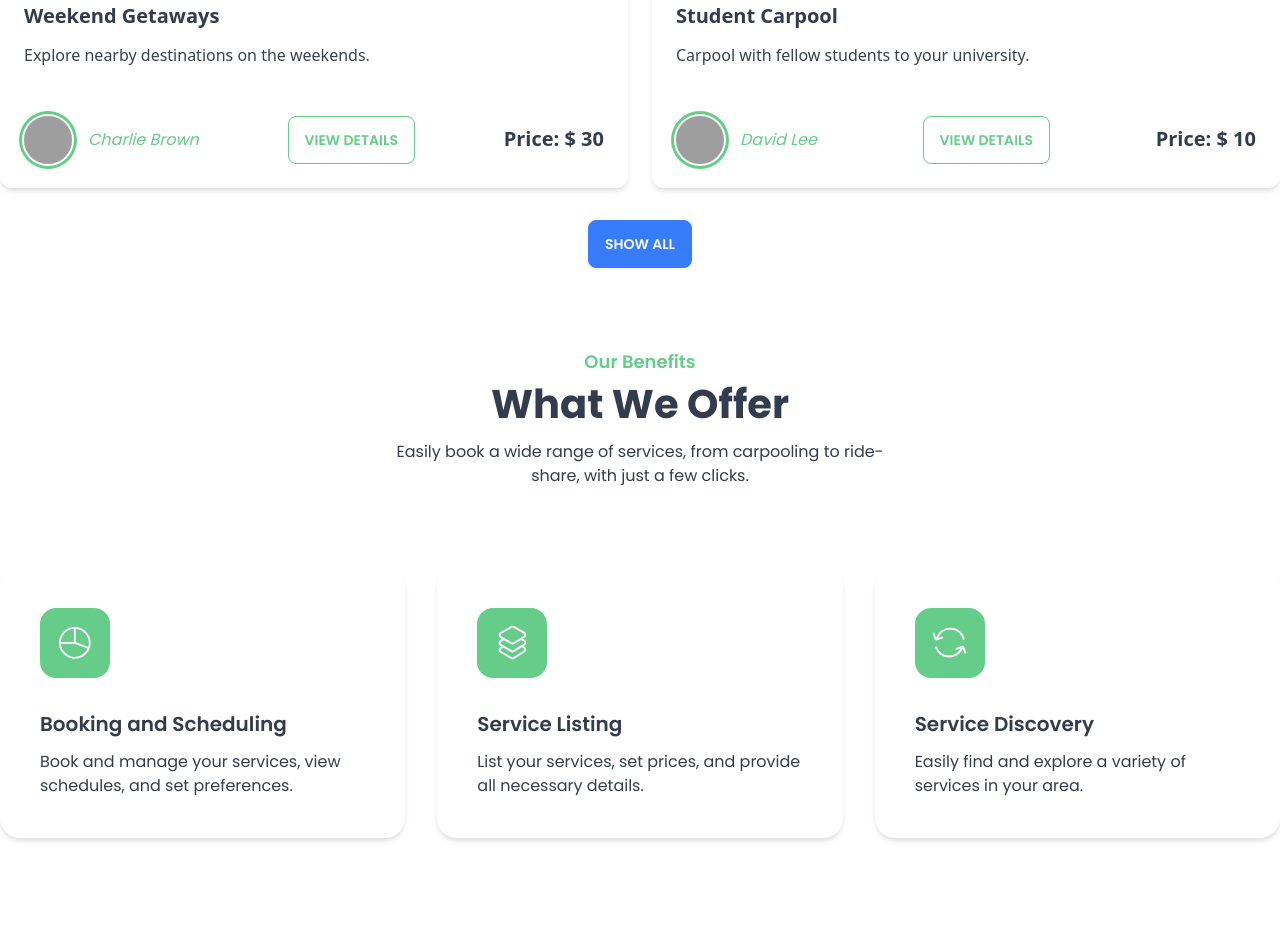
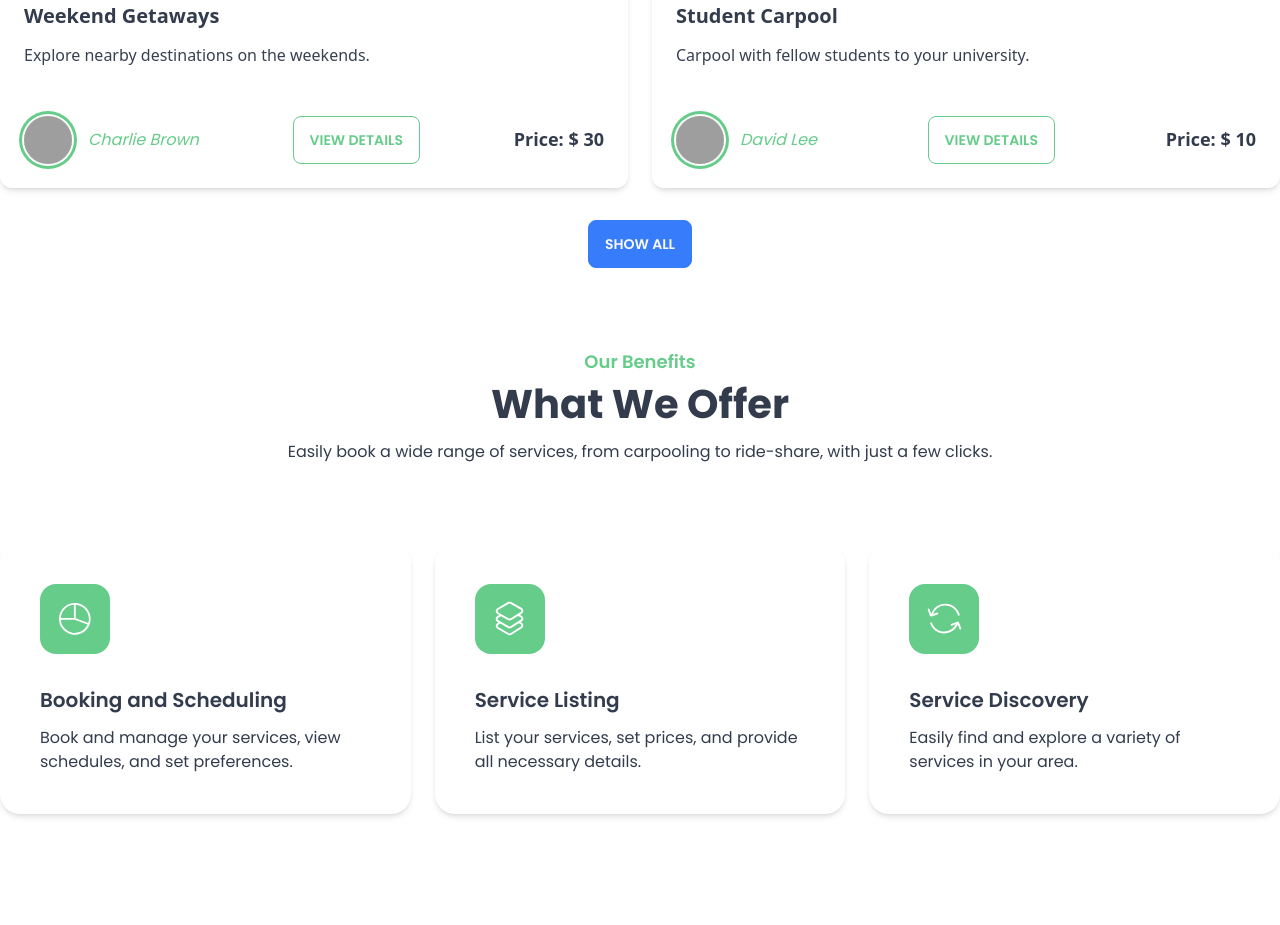
Before and after one commit to Rezwan66/travel-buddy-io-client, a React (Vite) app: page / in a window 1280 px wide. Shown: the part 1500-2425 px from the top of the page. Built offline with nearby package versions, Linux system fonts and the light colour scheme; grey boxes are pictures that could not be loaded.

Commit message:
added leaflet section in homepage, fix problem with services responsive section

```diff
--- a/package.json
+++ b/package.json
@@ -11,10 +11,12 @@
   },
   "dependencies": {
     "axios": "^1.6.0",
+    "leaflet": "^1.9.4",
     "localforage": "^1.10.0",
     "match-sorter": "^6.3.1",
     "react": "^18.2.0",
     "react-dom": "^18.2.0",
+    "react-leaflet": "^4.2.1",
     "react-router-dom": "^6.18.0",
     "react-simple-typewriter": "^5.0.1",
     "sort-by": "^1.2.0"
--- a/src/components/Home/Banner.jsx
+++ b/src/components/Home/Banner.jsx
@@ -55,7 +55,7 @@ const Banner = () => {
               </Link>
             </div>
             <div className="space-x-2 text-center py-2 lg:py-0">
-              <h2 className="md:text-4xl text-white font-medium">
+              <h2 className="md:text-3xl text-white font-medium">
                 Find travel companions for{' '}
                 <span className="text-primary font-bold">
                   <Typewriter
--- a/src/components/Home/Benefits.jsx
+++ b/src/components/Home/Benefits.jsx
@@ -3,9 +3,9 @@ const Benefits = () => {
     <div className="max-w-7xl mx-auto my-20">
       <section>
         <div className="container">
-          <div className="flex flex-wrap -mx-4">
+          <div className="flex flex-wrap ">
             <div className="w-full px-4">
-              <div className="text-center mx-auto mb-12 lg:mb-20 max-w-[510px]">
+              <div className="text-center mx-auto mb-12 lg:mb-20 ">
                 <span className="font-semibold text-lg text-primary mb-2 block">
                   Our Benefits
                 </span>
@@ -28,12 +28,11 @@ const Benefits = () => {
               </div>
             </div>
           </div>
-          <div className="flex flex-wrap -mx-4">
-            <div className="w-full md:w-1/2 lg:w-1/3 px-4">
+          <div className="grid grid-cols-1 lg:grid-cols-3 gap-6">
+            <div className="">
               <div
                 className="
                p-10
-               md:px-7
                xl:px-10
                rounded-[20px]
                bg-white
@@ -76,11 +75,10 @@ const Benefits = () => {
                 </p>
               </div>
             </div>
-            <div className="w-full md:w-1/2 lg:w-1/3 px-4">
+            <div className="">
               <div
                 className="
                p-10
-               md:px-7
                xl:px-10
                rounded-[20px]
                bg-white
@@ -123,11 +121,11 @@ const Benefits = () => {
                 </p>
               </div>
             </div>
-            <div className="w-full md:w-1/2 lg:w-1/3 px-4">
+            <div className="">
               <div
                 className="
                p-10
-               md:px-7
+
                xl:px-10
                rounded-[20px]
                bg-white
--- /dev/null
+++ b/src/components/Home/Leaflet.jsx
@@ -0,0 +1,43 @@
+import { MapContainer, Marker, Popup, TileLayer } from 'react-leaflet';
+import 'leaflet/dist/leaflet.css';
+import '../../../src/index.css';
+
+const Leaflet = () => {
+  const position = [23.8103, 90.4125];
+  return (
+    <div className="bg-blue-200 border border-red-600">
+      <div className="hero max-w-7xl mx-auto py-16">
+        <div className="hero-content flex-col lg:flex-row-reverse justify-between items-center">
+          <div>
+            <MapContainer center={position} zoom={13} scrollWheelZoom={false}>
+              <TileLayer
+                attribution='&copy; <a href="https://www.openstreetmap.org/copyright">OpenStreetMap</a> contributors'
+                url="https://{s}.tile.openstreetmap.org/{z}/{x}/{y}.png"
+              />
+              <Marker position={position}>
+                <Popup>
+                  Find us Here. <br /> Visit Our Office.
+                </Popup>
+              </Marker>
+            </MapContainer>
+          </div>
+          <div>
+            <h1 className="text-2xl font-bold text-center lg:text-left mt-4">
+              Meet us in Our Office!
+            </h1>
+            <p className="py-6">
+              Find us in the heart of Dhaka, Bangladesh. Our office is a vibrant
+              hub of creativity and collaboration. Explore the map below to get
+              a sense of our inspiring workspace. We look forward to welcoming
+              you here.
+            </p>
+            <div className="flex justify-center lg:justify-start">
+              <button className="btn btn-secondary">Call Now</button>
+            </div>
+          </div>
+        </div>
+      </div>
+    </div>
+  );
+};
+export default Leaflet;
--- a/src/components/Home/Newsletter.jsx
+++ b/src/components/Home/Newsletter.jsx
@@ -1,6 +1,6 @@
 const Newsletter = () => {
   return (
-    <div className="max-w-7xl mx-auto my-20">
+    <div className="max-w-7xl mx-auto my-20 border border-red-600">
       <div className="py-16 bg-white">
         <div className="container m-auto px-6 space-y-8 text-gray-500 md:px-12">
           <div className="justify-center text-center gap-6 md:text-left md:flex lg:items-center  lg:gap-16">
--- a/src/components/Home/ServiceCard.jsx
+++ b/src/components/Home/ServiceCard.jsx
@@ -31,7 +31,7 @@ const ServiceCard = ({ service }) => {
             <h2 className="italic text-primary">{provider_name}</h2>
           </div>
           <button className="btn btn-primary btn-outline">View Details</button>
-          <p className="block font-sans text-xl antialiased font-bold leading-relaxed text-inherit">
+          <p className="block font-sans text-lg antialiased font-bold leading-relaxed text-inherit">
             Price: $ {price}
           </p>
         </div>
--- a/src/index.css
+++ b/src/index.css
@@ -4,6 +4,21 @@
 @tailwind components;
 @tailwind utilities;
 
+.leaflet-container {
+  height: 250px;
+  width: 300px;
+  /* margin-left: auto;
+  margin-right: auto; */
+  border-radius: 10px;
+}
+
 body {
   font-family: 'Poppins', sans-serif;
 }
+
+@media screen and (max-width: 450px) {
+  .leaflet-container {
+    height: 200px;
+    width: 300px;
+  }
+}
--- a/src/pages/Home.jsx
+++ b/src/pages/Home.jsx
@@ -3,6 +3,7 @@ import Banner from '../components/Home/Banner';
 import Services from '../components/Home/Services';
 import Benefits from '../components/Home/Benefits';
 import Newsletter from '../components/Home/Newsletter';
+import Leaflet from '../components/Home/Leaflet';
 
 const Home = () => {
   const services = useLoaderData();
@@ -13,6 +14,7 @@ const Home = () => {
       <Services services={services}></Services>
       <Benefits></Benefits>
       <Newsletter></Newsletter>
+      <Leaflet></Leaflet>
     </div>
   );
 };
```
Also changed, not shown: 1 other file (tests, documents, lock files or other folders).
